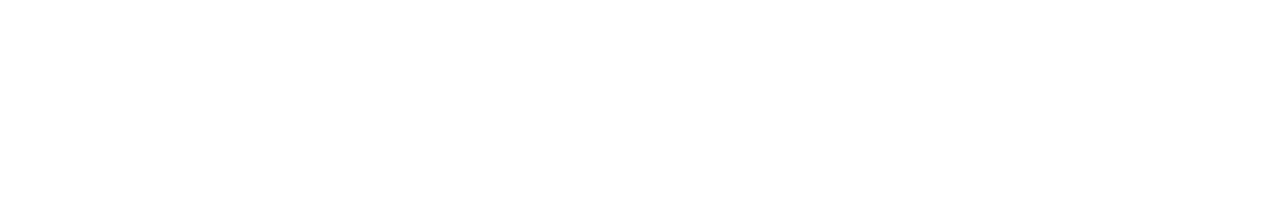
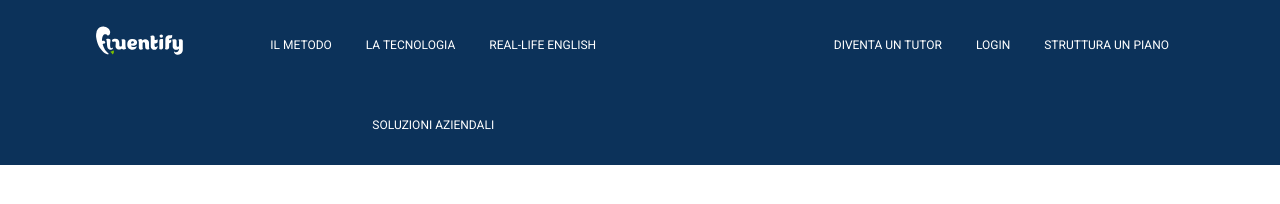
Before and after one commit to maregaale/htmlcss-fluentify, a plain HTML site: page index.html in a window 1280 px wide. Drawn offline with Linux system fonts and the light colour scheme.

Commit message:
aggiunto header con stile, senza i box dei link

```diff
--- a/css/style.css
+++ b/css/style.css
@@ -4,6 +4,74 @@
   box-sizing: border-box;
 }
 
+/* proprietà generali */
 body {
   font-family: 'Roboto', sans-serif;
 }
+
+header {
+  background-color: #0C325A;
+}
+
+.clearfix::after {
+  content: "";
+  clear: both;
+  display: block;
+}
+
+.container {
+  width: 85%;
+  margin: auto;
+}
+
+.float {
+  float: left;
+}
+/* /proprietà generali */
+
+/* stile testo link */
+a {
+  color: white;
+  text-decoration: none;
+  font-size: 12px;
+}
+/* /stile testo link */
+
+/* grandezze blocchi header */
+header .img-box {
+  width: 8%;
+  line-height: 80px;
+}
+
+.img-box img {
+  width: 100%;
+  vertical-align: middle;
+}
+
+header nav {
+  padding-top: 5px;
+  width: 46%;
+  vertical-align: middle;
+
+}
+/* /grandezze blocchi header */
+
+/* navbar */
+.nav-1 {
+  text-align: center;
+}
+
+.nav-2 {
+  text-align: right;
+}
+
+nav li {
+  list-style: none;
+  display: inline-block;
+  margin: 0 15px;
+}
+
+nav a {
+  line-height: 80px;
+}
+/* /navbar */
--- a/index.html
+++ b/index.html
@@ -14,7 +14,35 @@
   <body>
     <!-- intestazione -->
     <header>
+      <div class="container clearfix">
 
+        <!-- logo -->
+        <div class="img-box float">
+          <img src="img/logo.svg" alt="">
+        </div>
+        <!-- /logo -->
+
+        <!-- prima navbar -->
+        <nav class="float nav-1">
+          <ul>
+            <li> <a href="#">IL METODO</a> </li>
+            <li> <a href="#">LA TECNOLOGIA</a> </li>
+            <li> <a href="#">REAL-LIFE ENGLISH</a> </li>
+            <li> <a href="#">SOLUZIONI AZIENDALI</a> </li>
+          </ul>
+        </nav>
+        <!-- /prima navbar -->
+
+        <!-- seconda navbar -->
+        <nav class="float nav-2">
+          <ul>
+            <li> <a href="#">DIVENTA UN TUTOR</a> </li>
+            <li> <a class="link-box" href="#">LOGIN</a> </li>
+            <li> <a class="link-box"href="#">STRUTTURA UN PIANO</a> </li>
+          </ul>
+        </nav>
+        <!-- /seconda navbar -->
+      </div>
     </header>
     <!-- /intestazione -->
 
```
